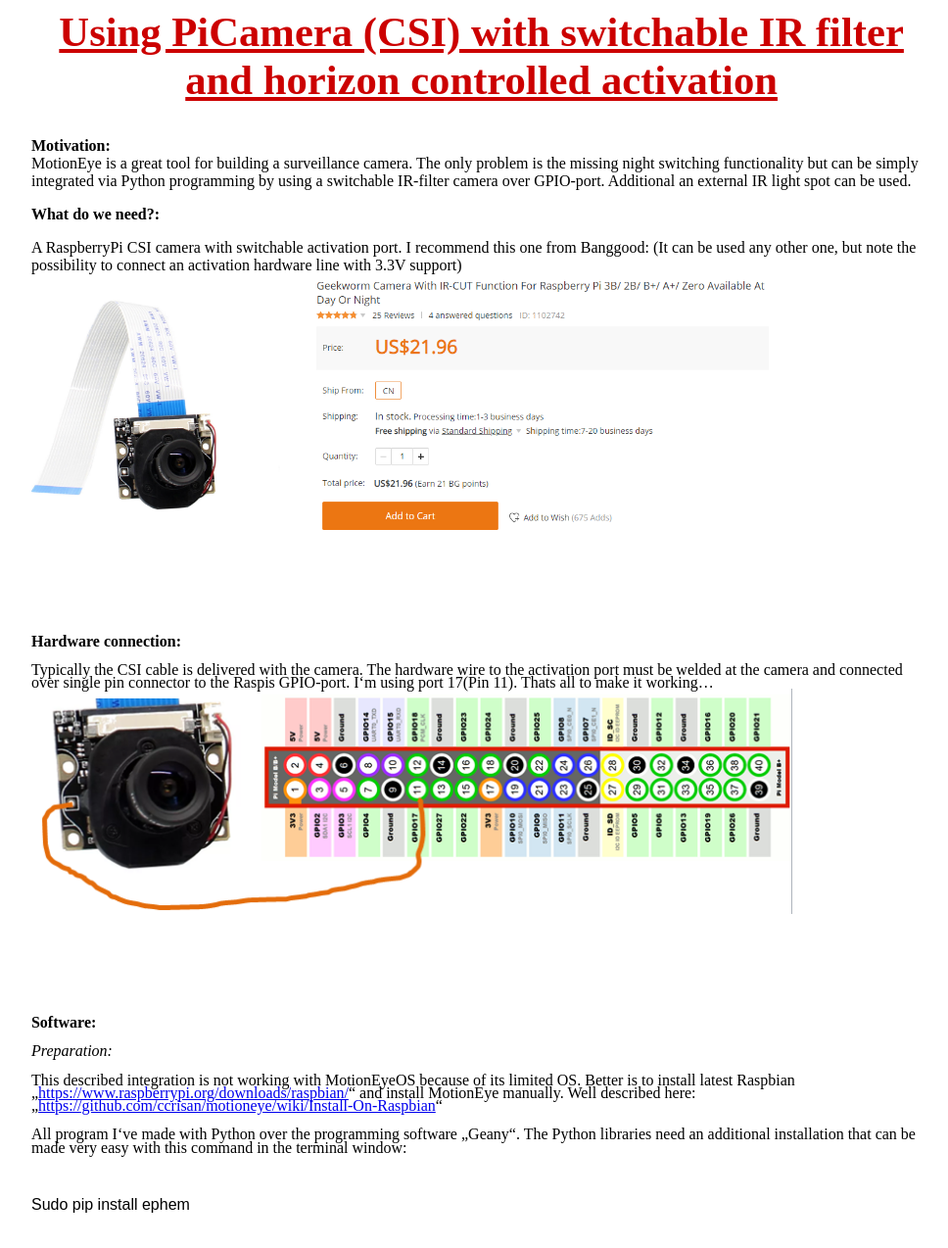
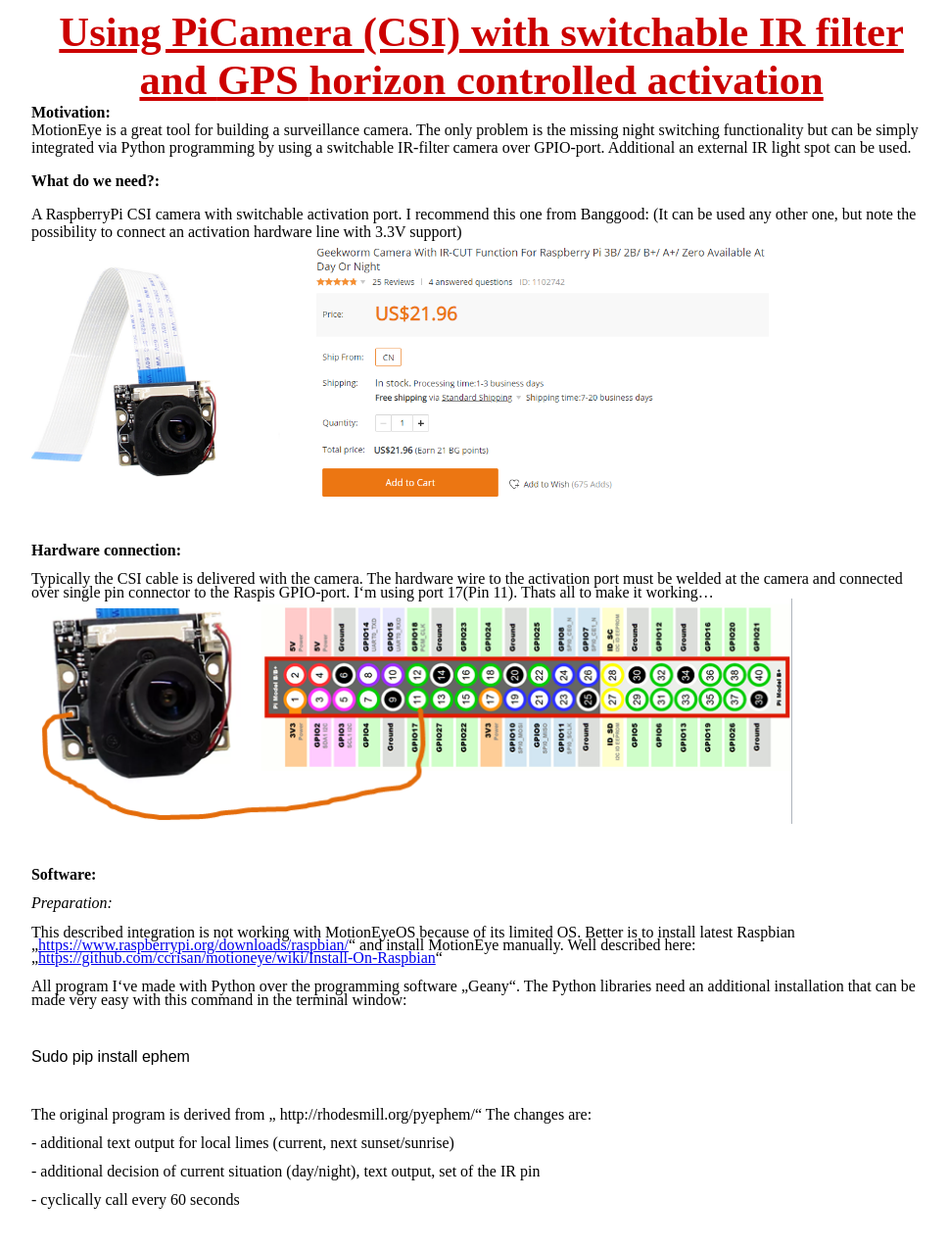
Before and after one commit to hama0013/Raspicam-IR-Switch, a plain HTML site: page index.html in a window 1280 px wide. Shown: the top 1274 px of the page at 98% size, without its empty margins (142-1110 px from the left). Drawn offline with Linux system fonts and the light colour scheme.

Commit message:
Update index.html

```diff
--- a/index.html
+++ b/index.html
@@ -5,7 +5,7 @@
 	<title></title>
 	<meta name="generator" content="LibreOffice 5.2.7.2 (Linux)"/>
 	<meta name="created" content="00:00:00"/>
-	<meta name="changed" content="2019-04-11T23:30:45.235877811"/>
+	<meta name="changed" content="2019-04-11T23:33:48.294847915"/>
 	<style type="text/css">
 		@page { margin: 2cm }
 		td p { background: transparent; direction: inherit }
@@ -24,12 +24,11 @@
 			</p>
 		</td>
 		<td width="72%" style="border: none; padding: 0cm">
-			<p align="center"><font color="#cc0000"><font size="7" style="font-size: 32pt"><u><b><font face="Liberation Serif">Using
-			PiCamera (CSI) with switchable IR filter and horizon controlled
-			activation</font></b></u></font></font></p>
-			<p align="center"><br/>
-
-			</p>
+			<p align="center"><font color="#cc0000"><font face="Liberation Serif"><font size="7" style="font-size: 32pt"><u><b>Using
+			PiCamera (CSI) with switchable IR filter<br/>
+and </b></u></font></font></font><font color="#cc0000"><font face="Liberation Serif"><font size="7" style="font-size: 32pt"><u><b>GPS
+			</b></u></font></font></font><font color="#cc0000"><font face="Liberation Serif"><font size="7" style="font-size: 32pt"><u><b>horizon
+			controlled activation</b></u></font></font></font></p>
 		</td>
 		<td width="14%" style="border: none; padding: 0cm">
 			<p><br/>
@@ -76,14 +75,6 @@
 
 			</p>
 			<p align="left" style="margin-bottom: 0cm; font-style: normal; font-weight: normal; line-height: 0.35cm; orphans: 2; widows: 2; text-decoration: none">
-			<br/>
-
-			</p>
-			<p align="left" style="margin-bottom: 0cm; font-style: normal; font-weight: normal; line-height: 0.35cm; orphans: 2; widows: 2; text-decoration: none">
-			<br/>
-
-			</p>
-			<p align="left" style="margin-bottom: 0cm; font-style: normal; line-height: 0.35cm; orphans: 2; widows: 2; text-decoration: none">
 			<font color="#000000"><font face="Liberation Serif"><font size="3" style="font-size: 12pt"><b>Hardware
 			connection:</b></font></font></font></p>
 			<p align="left" style="margin-bottom: 0cm; font-style: normal; font-weight: normal; line-height: 0.35cm; orphans: 2; widows: 2; text-decoration: none">
@@ -103,14 +94,6 @@
 					</td>
 				</tr>
 			</table>
-			<p align="left" style="margin-bottom: 0cm; font-style: normal; font-weight: normal; line-height: 0.35cm; orphans: 2; widows: 2; text-decoration: none">
-			<br/>
-
-			</p>
-			<p align="left" style="margin-bottom: 0cm; font-style: normal; font-weight: normal; line-height: 0.35cm; orphans: 2; widows: 2; text-decoration: none">
-			<br/>
-
-			</p>
 			<p align="left" style="margin-bottom: 0cm; font-style: normal; font-weight: normal; line-height: 0.35cm; orphans: 2; widows: 2; text-decoration: none">
 			<br/>
 
```
